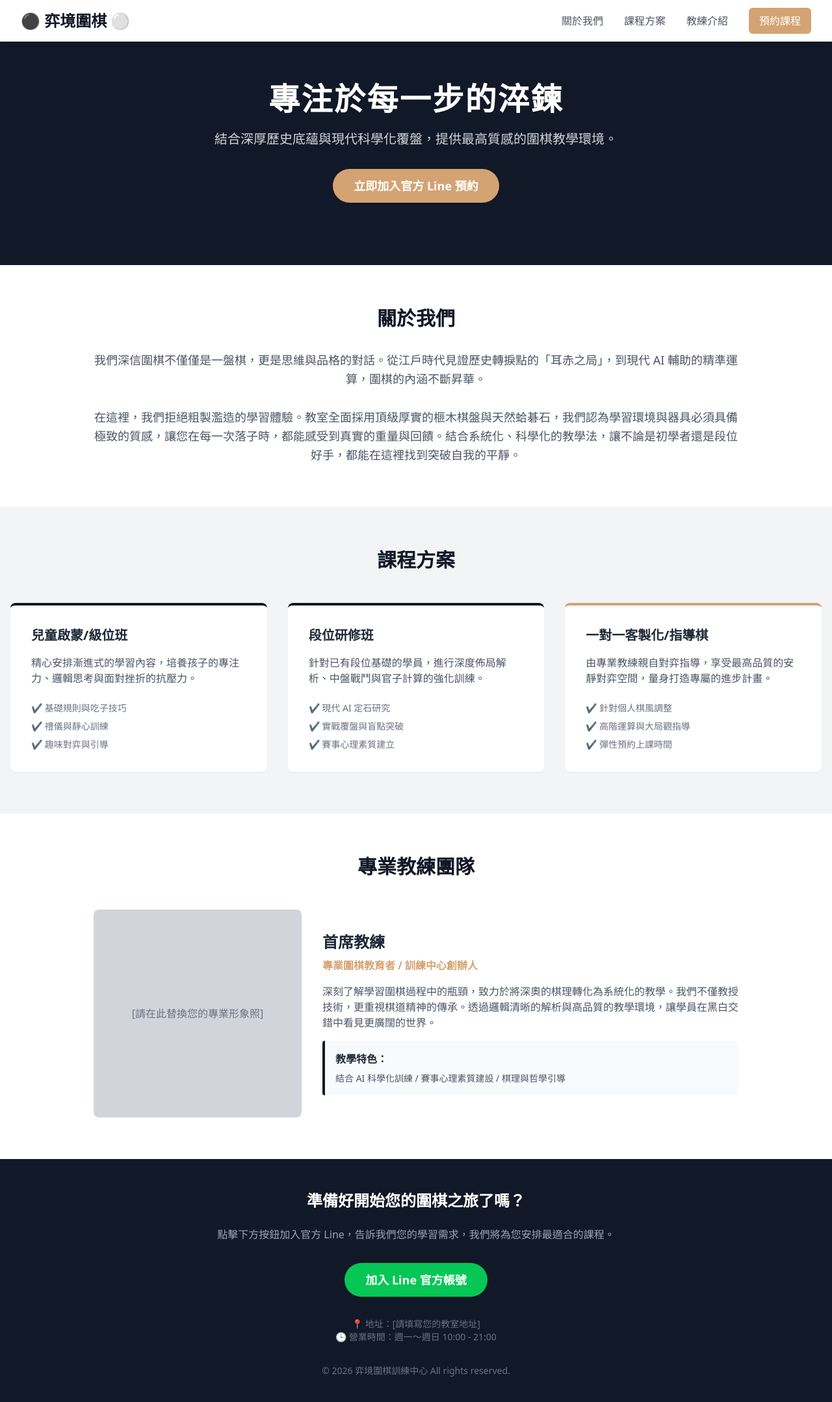
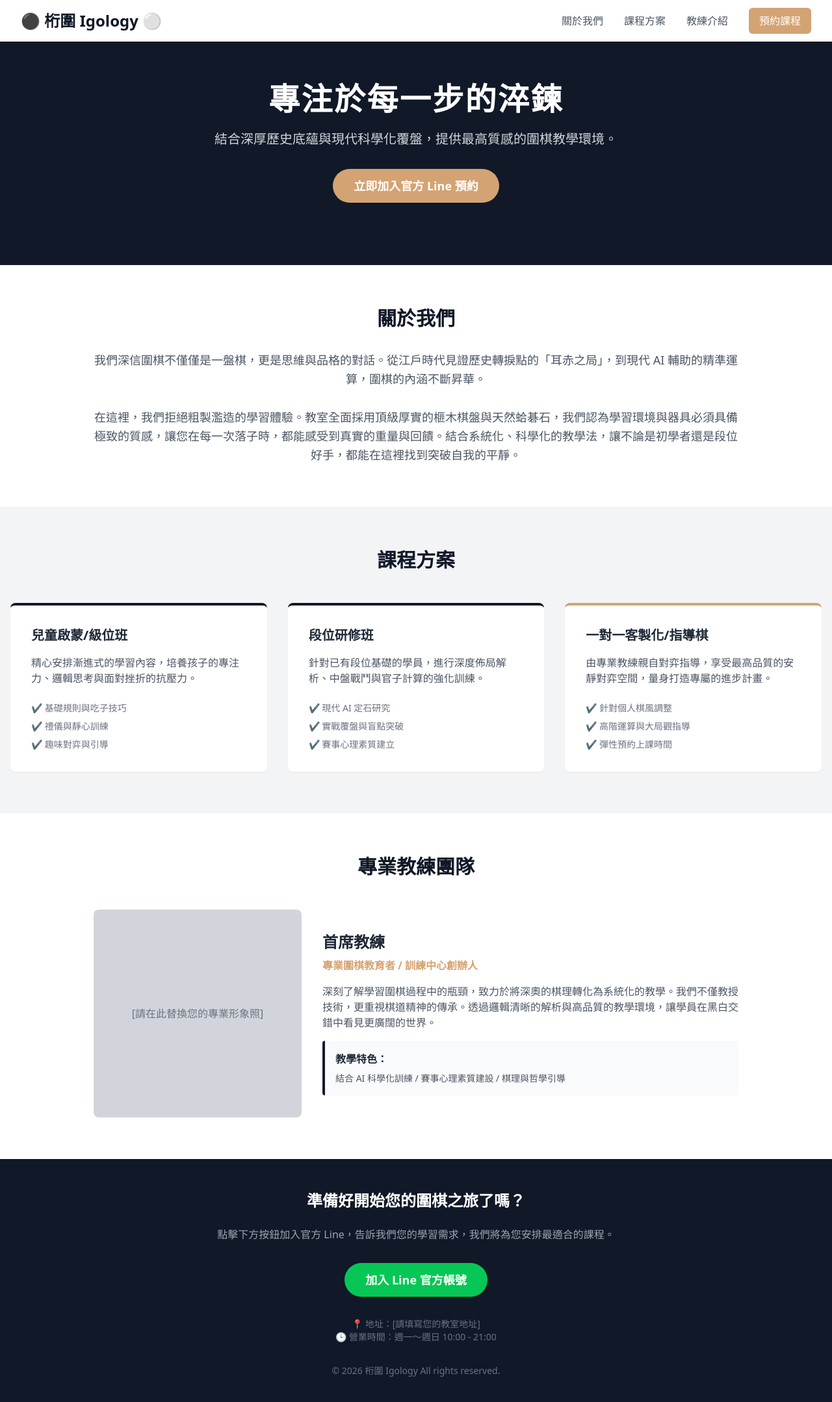
Before and after one commit to sammy60122/Igology, a plain HTML site: page index.html in a window 1280 px wide. Shown: the whole page at 65% size. Drawn offline with nearby package versions, Linux system fonts and the light colour scheme.

Commit message:
Update index.html

```diff
--- a/index.html
+++ b/index.html
@@ -3,7 +3,7 @@
 <head>
     <meta charset="UTF-8">
     <meta name="viewport" content="width=device-width, initial-scale=1.0">
-    <title>弈境圍棋訓練中心</title>
+    <title>桁圍 Igology</title>
     <script src="https://cdn.tailwindcss.com"></script>
     <style>
         /* 自訂字體與平滑滾動 */
@@ -18,7 +18,7 @@
         <div class="max-w-7xl mx-auto px-4 sm:px-6 lg:px-8">
             <div class="flex justify-between h-16">
                 <div class="flex items-center">
-                    <span class="text-2xl font-bold text-gray-900">⚫ 弈境圍棋 ⚪</span>
+                    <span class="text-2xl font-bold text-gray-900">⚫ 桁圍 Igology ⚪</span>
                 </div>
                 <div class="hidden md:flex items-center space-x-8">
                     <a href="#about" class="text-gray-600 hover:text-gray-900 font-medium">關於我們</a>
@@ -117,10 +117,11 @@
             <div class="text-gray-500 text-sm">
                 <p>📍 地址：[請填寫您的教室地址]</p>
                 <p>🕒 營業時間：週一～週日 10:00 - 21:00</p>
-                <p class="mt-8">&copy; 2026 弈境圍棋訓練中心 All rights reserved.</p>
+                <p class="mt-8">&copy; 2026 桁圍 Igology All rights reserved.</p>
             </div>
         </div>
     </footer>
 
 </body>
+
 </html>
```
